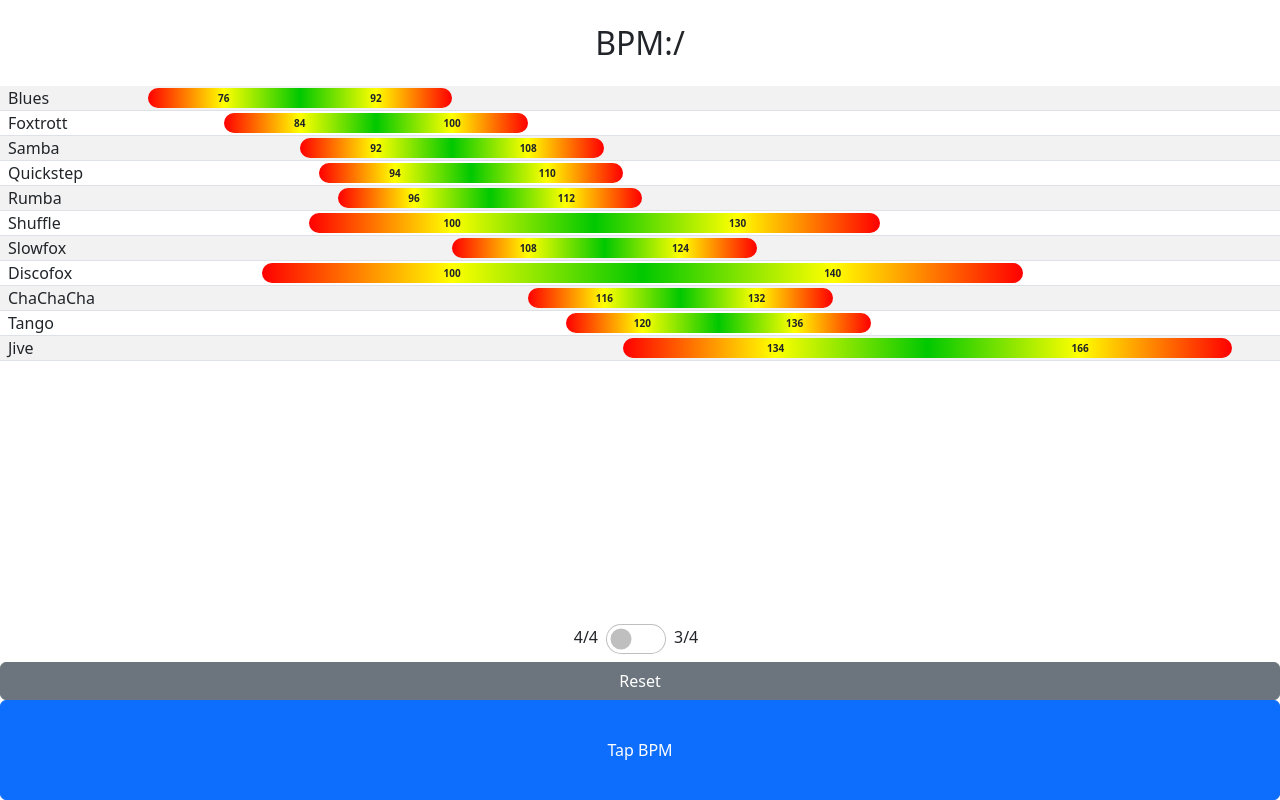
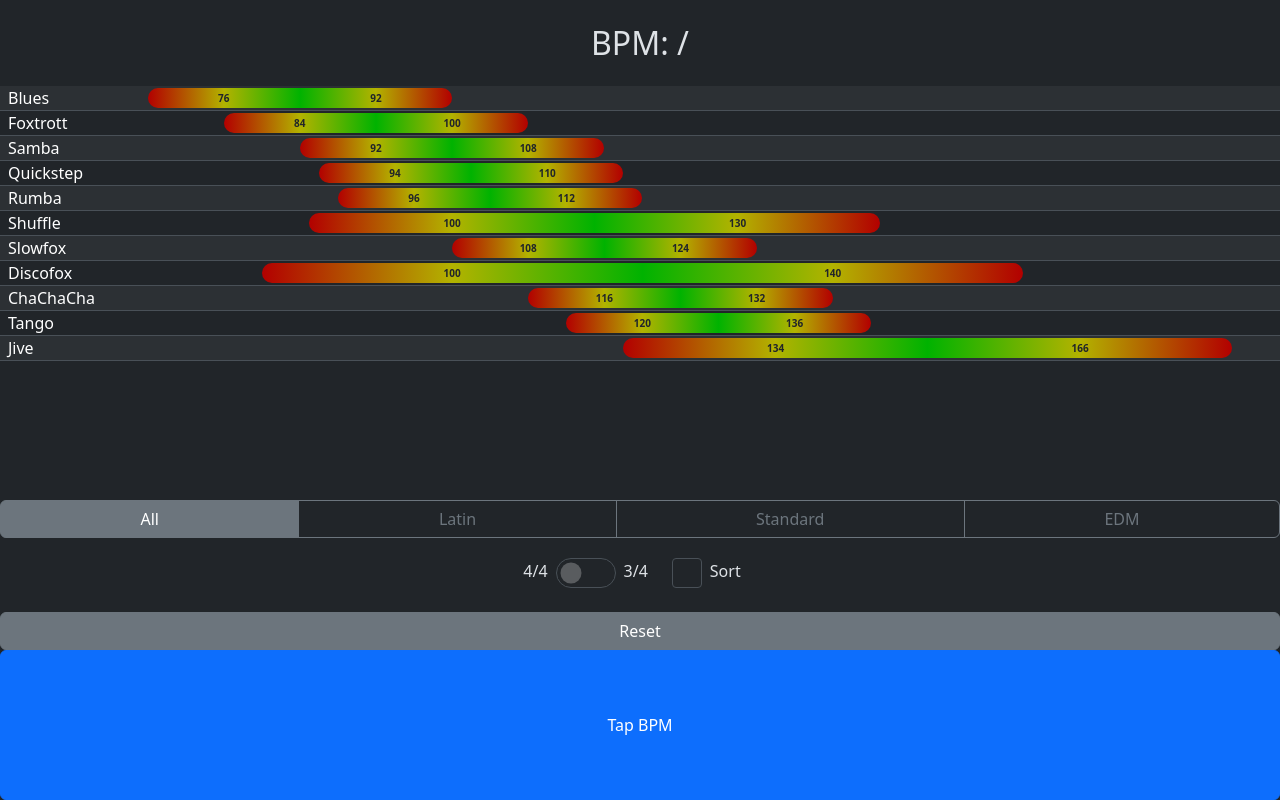
Before and after one commit to dsalex1/bpmApp, a Vue app: page / in a window 1280 px wide. Built offline with nearby package versions, Linux system fonts and the light colour scheme.

Commit message:
even more features with filter and all

```diff
--- a/index.html
+++ b/index.html
@@ -1,5 +1,5 @@
 <!DOCTYPE html>
-<html lang="en">
+<html lang="en" data-bs-theme="dark">
   <head>
     <meta charset="UTF-8" />
     <link rel="icon" type="image/svg+xml" href="/bpmApp.png" />
--- a/package.json
+++ b/package.json
@@ -8,7 +8,7 @@
     "preview": "vite preview"
   },
   "dependencies": {
-    "bootstrap": "^5.2.3",
+    "bootstrap": "^5.3.0-alpha1",
     "register-service-worker": "^1.7.1",
     "tap-tempo": "^0.1.1",
     "vue": "^3.2.47"
--- a/src/App.vue
+++ b/src/App.vue
@@ -1,7 +1,7 @@
 <template>
   <!-- bootstrap table-->
   <div class="h2 my-4 d-flex justify-content-center">
-    BPM: <span v-if="!tappedBpm">/</span>
+    BPM:&nbsp;<span v-if="!tappedBpm">/</span>
     <span v-else
       >{{ Math.round(tappedBpm)
       }}{{
@@ -31,7 +31,49 @@
   </table>
   <div style="position: fixed; bottom: 0; width: 100%">
     <div
-      class="form-check-inline form-switch ps-2 mb-2 d-flex align-items-center justify-content-center"
+      class="btn-group w-100"
+      role="group"
+      aria-label="Basic radio toggle button group"
+      v-if="!isWaltzTime"
+    >
+      <input
+        type="radio"
+        class="btn-check"
+        value="All"
+        v-model="tag"
+        id="tagAll"
+      />
+      <label class="btn btn-outline-secondary" for="tagAll">All</label>
+      <input
+        type="radio"
+        class="btn-check"
+        value="Latin"
+        v-model="tag"
+        id="tagLatin"
+      />
+      <label class="btn btn-outline-secondary" for="tagLatin">Latin</label>
+      <input
+        type="radio"
+        class="btn-check"
+        value="Standard"
+        v-model="tag"
+        id="tagStandard"
+      />
+      <label class="btn btn-outline-secondary" for="tagStandard"
+        >Standard</label
+      >
+      <input
+        type="radio"
+        class="btn-check"
+        value="EDM"
+        v-model="tag"
+        id="tagEDM"
+      />
+      <label class="btn btn-outline-secondary" for="tagEDM">EDM</label>
+    </div>
+    <div class="mb-2 d-flex justify-content-center">
+      <div
+        class="m-0 p-0 form-check-inline form-switch d-flex align-items-center"
       >
         <label for="flexSwitchCheckDefault">4/4</label>
         <input
@@ -41,6 +83,16 @@
           v-model="isWaltzTime"
         />
         <label for="flexSwitchCheckDefault">3/4</label>
+      </div>
+      <div class="m-3 p-0 form-check-inlined d-flex align-items-center">
+        <input
+          class="form-check-input mx-2"
+          style="height: 30px; width: 30px"
+          type="checkbox"
+          v-model="shouldSort"
+        />
+        <label for="flexSwitchCheckDefault">Sort</label>
+      </div>
     </div>
     <div
       class="btn btn-secondary w-100 d-flex justify-content-center align-items-center"
@@ -53,7 +105,7 @@
     </div>
     <div
       class="btn btn-primary w-100 d-flex justify-content-center align-items-center"
-      style="height: 100px"
+      style="height: 150px"
       @click="bpmTap"
     >
       Tap BPM
@@ -62,17 +114,25 @@
 </template>
 
 <script setup lang="ts">
-import { computed, ref } from "vue";
+import { computed, ref, watch } from "vue";
 import bpmRange from "./components/bpmRange.vue";
 import { danceData } from "./data";
 
 const isWaltzTime = ref(false);
+watch(isWaltzTime, () => {
+  if (isWaltzTime.value) {
+    tag.value = "All";
+  }
+});
+const shouldSort = ref(false);
+const tag = ref<"All" | "Latin" | "Standard" | "EDM">("All");
 
 const sortedDanceData = computed(() =>
   danceData
     .filter((s) => (isWaltzTime.value ? s.time == "3/4" : s.time == "4/4"))
+    .filter((s) => (tag.value == "All" ? true : s.tags.includes(tag.value)))
     .sort((a, b) => {
-      if (!tappedBpm.value) return a.bpms[0] - b.bpms[0];
+      if (!tappedBpm.value || !shouldSort.value) return a.bpms[0] - b.bpms[0];
       function getCloserValue(a: number) {
         if (!tappedBpm.value) return 0;
         const cmp1 =
--- a/src/components/bpmRange.vue
+++ b/src/components/bpmRange.vue
@@ -20,6 +20,7 @@
         font-weight: bold;
       "
       :style="{ left: ((bpm - start) / (end - start)) * 100 + '%' }"
+      class="text-dark"
     >
       {{ bpm }}
     </div>
@@ -44,7 +45,7 @@
         height: 26px;
         width: 1px;
         top: -3px;
-        background-color: rgba(0, 0, 255, 0.25);
+        background-color: rgba(0, 0, 255, 0.4);
       "
       :style="{
         left:
@@ -75,11 +76,11 @@ const { start, end, average, variance, current } = toRefs(props);
 .grad {
   background: linear-gradient(
     to right,
-    red 0%,
-    yellow 25%,
-    rgb(0, 200, 0) 50%,
-    yellow 75%,
-    red 100%
+    hsl(0, 100%, 35%) 0%,
+    hsl(60, 100%, 35%) 25%,
+    hsl(120, 100%, 35%) 50%,
+    hsl(60, 100%, 35%) 75%,
+    hsl(0, 100%, 35%)
   );
 }
 </style>
--- a/src/data.ts
+++ b/src/data.ts
@@ -1,55 +1,68 @@
 export const danceData = [{
     name: "Langsamer Waltzer",
     time: "3/4",
-    bpms: [90, 6]
+    bpms: [90, 6],
+    tags: ["Standard"]
 }, {
     name: "Wiener Waltzer",
     time: "3/4",
     bpms: [177, 6],
+    tags: ["Standard"]
 }, {
     name: "Tango",
     time: "4/4",
-    bpms: [128, 8]
+    bpms: [128, 8],
+    tags: ["Standard"]
 }, {
     name: "Slowfox",
     time: "4/4",
-    bpms: [116, 8]
+    bpms: [116, 8],
+    tags: ["Standard"]
 }, {
     name: "Quickstep",
     time: "4/4",
-    bpms: [102, 8]
+    bpms: [102, 8],
+    tags: ["Standard"]
 }, {
     name: "Foxtrott",
     time: "4/4",
-    bpms: [92, 8]
+    bpms: [92, 8],
+    tags: ["Standard"]
 }, {
     name: "Discofox",
     time: "4/4",
-    bpms: [120, 20]
+    bpms: [120, 20],
+    tags: ["EDM"]
 }, {
     name: "Jive",
     time: "4/4",
-    bpms: [150, 16]
+    bpms: [150, 16],
+    tags: ["EDM", "Latin"]
 }, {
     name: "Rumba",
     time: "4/4",
-    bpms: [104, 8]
+    bpms: [104, 8],
+    tags: ["Latin"]
 }, {
     name: "ChaChaCha",
     time: "4/4",
-    bpms: [124, 8]
+    bpms: [124, 8],
+    tags: ["EDM", "Latin"]
 }, {
     name: "Samba",
     time: "4/4",
-    bpms: [100, 8]
+    bpms: [100, 8],
+    tags: ["EDM", "Latin"]
 }, {
     name: "Shuffle",
     time: "4/4",
-    bpms: [115, 15]
+    bpms: [115, 15],
+    tags: ["EDM"]
 },
 {
     name: "Blues",
     time: "4/4",
-    bpms: [84, 8]
+    bpms: [84, 8],
+    tags: ["EDM", "Standard"]
 }
-] as const
+]
```
Also changed, not shown: 7 other files (tests, documents, lock files or other folders). Lines whose indentation alone changed are shown as unchanged.
